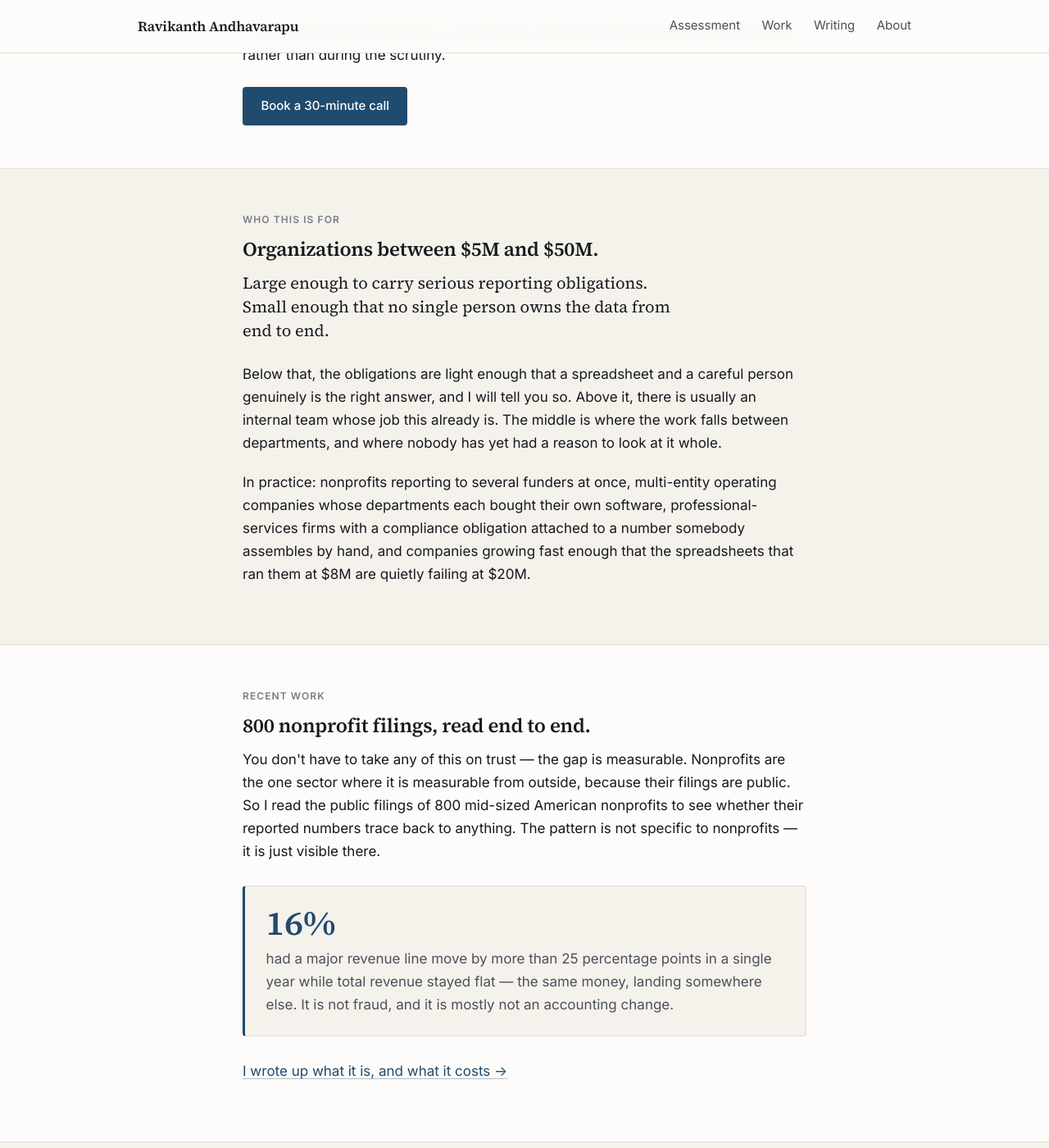
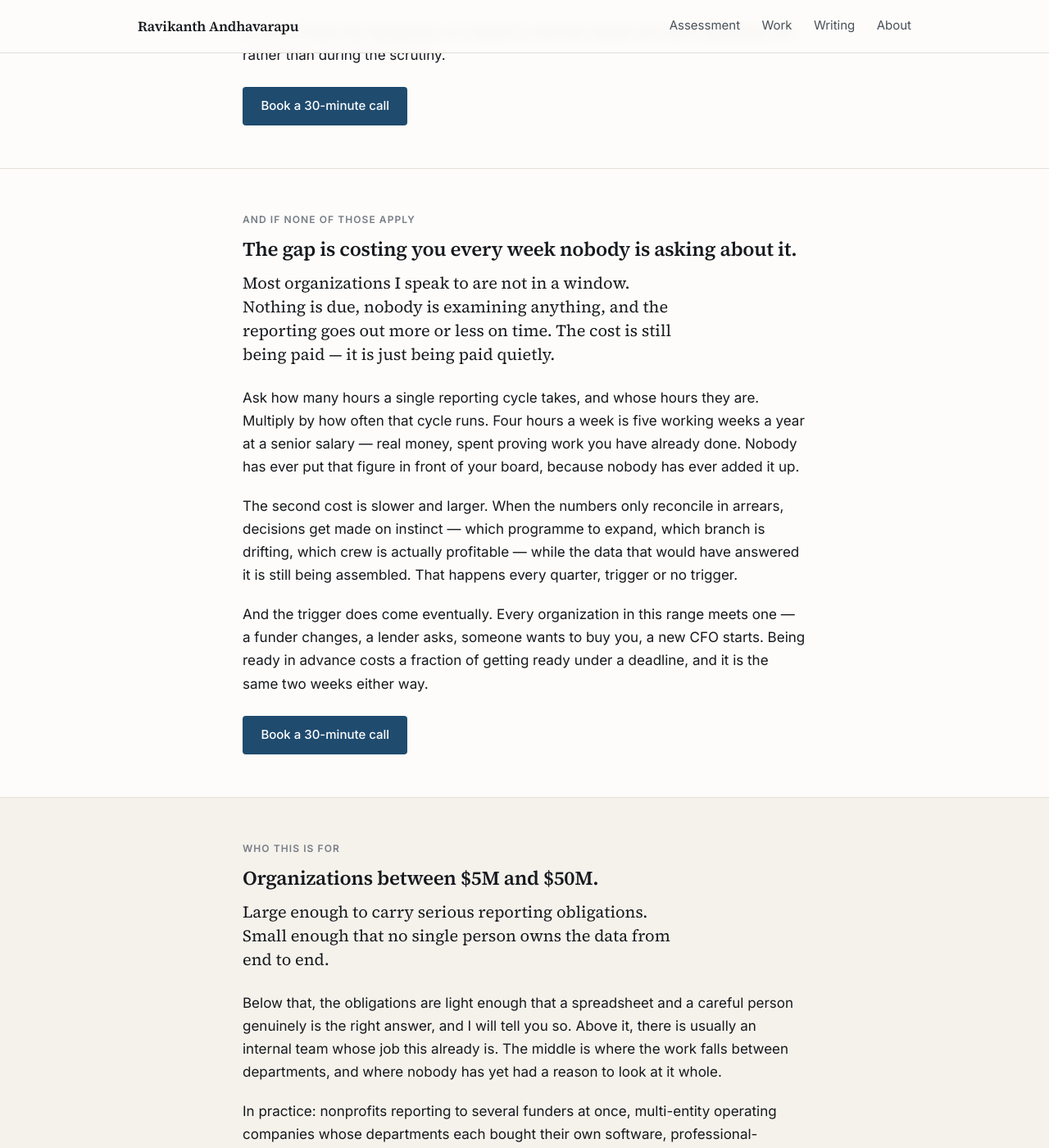
Before and after one commit to helloravi/helloravi.github.io, a Jekyll site: the page built from index.html, in a window 1280 px wide and 1400 px high, scrolled down 4562 px. Shown: the whole window at 82% size. Built offline with Jekyll 4.4.1, drawn with Linux system fonts in a browser that asks for light colours.

Commit message:
Give the untriggered reader a reason to call
Most visitors are not in a window. The cost is still being paid, and
the trigger arrives eventually — being ready in advance is the same
two weeks without the deadline.

Co-Authored-By: Claude Opus 5 (1M context) <noreply@anthropic.com>

```diff
--- a/index.html
+++ b/index.html
@@ -325,6 +325,46 @@ description: A new funder replacing a government grant. An outcome-contingent co
   </div>
 </section>
 
+<section class="home-section">
+  <div class="inner">
+    <p class="eyebrow">And if none of those apply</p>
+    <h2>The gap is costing you every week nobody is asking about it.</h2>
+
+    <p class="deck">
+      Most organizations I speak to are not in a window. Nothing is due, nobody
+      is examining anything, and the reporting goes out more or less on time.
+      The cost is still being paid — it is just being paid quietly.
+    </p>
+
+    <p>
+      Ask how many hours a single reporting cycle takes, and whose hours they
+      are. Multiply by how often that cycle runs. Four hours a week is five
+      working weeks a year at a senior salary — real money, spent proving work
+      you have already done. Nobody has ever put that figure in front of your
+      board, because nobody has ever added it up.
+    </p>
+
+    <p>
+      The second cost is slower and larger. When the numbers only reconcile in
+      arrears, decisions get made on instinct — which programme to expand, which
+      branch is drifting, which crew is actually profitable — while the data that
+      would have answered it is still being assembled. That happens every quarter,
+      trigger or no trigger.
+    </p>
+
+    <p>
+      And the trigger does come eventually. Every organization in this range
+      meets one — a funder changes, a lender asks, someone wants to buy you, a
+      new CFO starts. Being ready in advance costs a fraction of getting ready
+      under a deadline, and it is the same two weeks either way.
+    </p>
+
+    <p class="hero-actions">
+      <a class="cta" href="{{ site.booking_url }}">Book a 30-minute call</a>
+    </p>
+  </div>
+</section>
+
 <section class="home-section tinted">
   <div class="inner">
     <p class="eyebrow">Who this is for</p>
```
